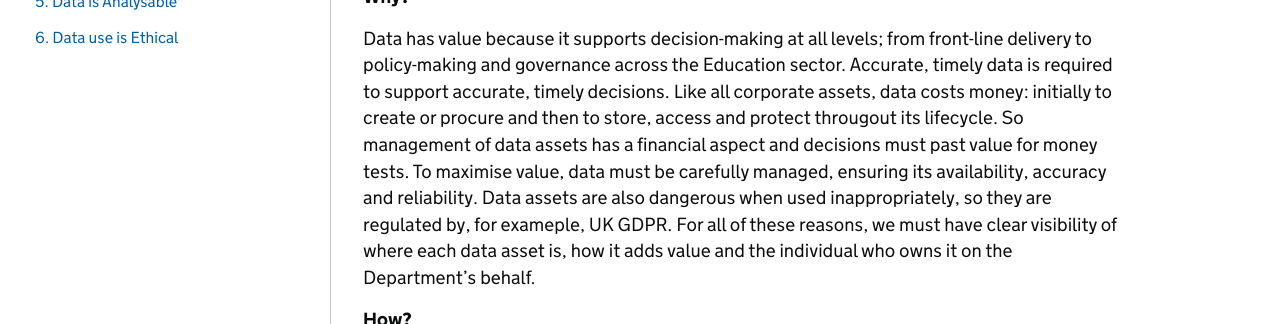
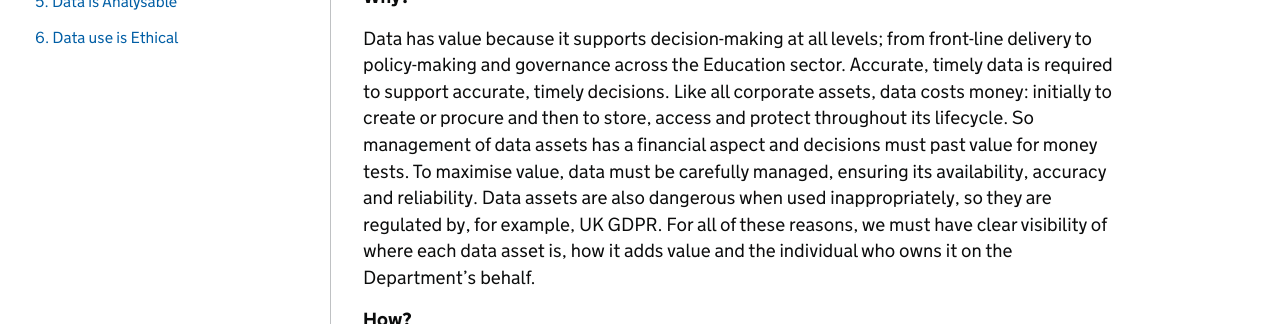
Before and after one commit to DFE-Digital/architecture, a Jekyll site: the page built from principles/data-architecture-principles.md, in a window 1280 px wide. Shown: the part 286-610 px from the top of the page. Built offline with Jekyll 4.4.1, drawn with Linux system fonts in a browser that asks for light colours; our own code applies the rules of GitHub Pages for plain Markdown files.

Commit message:
Update data-architecture-principles.md
Fixed typos

```diff
--- a/principles/data-architecture-principles.md
+++ b/principles/data-architecture-principles.md
@@ -10,7 +10,7 @@ _Data is like any shared asset with value to the whole Department and beyond._
 
 __Why?__
 
-Data has value because it supports decision-making at all levels; from front-line delivery to policy-making and governance across the Education sector. Accurate, timely data is required to support accurate, timely decisions. Like all corporate assets, data costs money: initially to create or procure and then to store, access and protect througout its lifecycle. So management of data assets has a financial aspect and decisions must past value for money tests. To maximise value, data must be carefully managed, ensuring its availability, accuracy and reliability. Data assets are also dangerous when used inappropriately, so they are regulated by, for exameple, UK GDPR. For all of these reasons, we must have clear visibility of where each data asset is, how it adds value and the individual who owns it on the Department’s behalf.
+Data has value because it supports decision-making at all levels; from front-line delivery to policy-making and governance across the Education sector. Accurate, timely data is required to support accurate, timely decisions. Like all corporate assets, data costs money: initially to create or procure and then to store, access and protect throughout its lifecycle. So management of data assets has a financial aspect and decisions must past value for money tests. To maximise value, data must be carefully managed, ensuring its availability, accuracy and reliability. Data assets are also dangerous when used inappropriately, so they are regulated by, for example, UK GDPR. For all of these reasons, we must have clear visibility of where each data asset is, how it adds value and the individual who owns it on the Department’s behalf.
 
 __How?__
 
```
